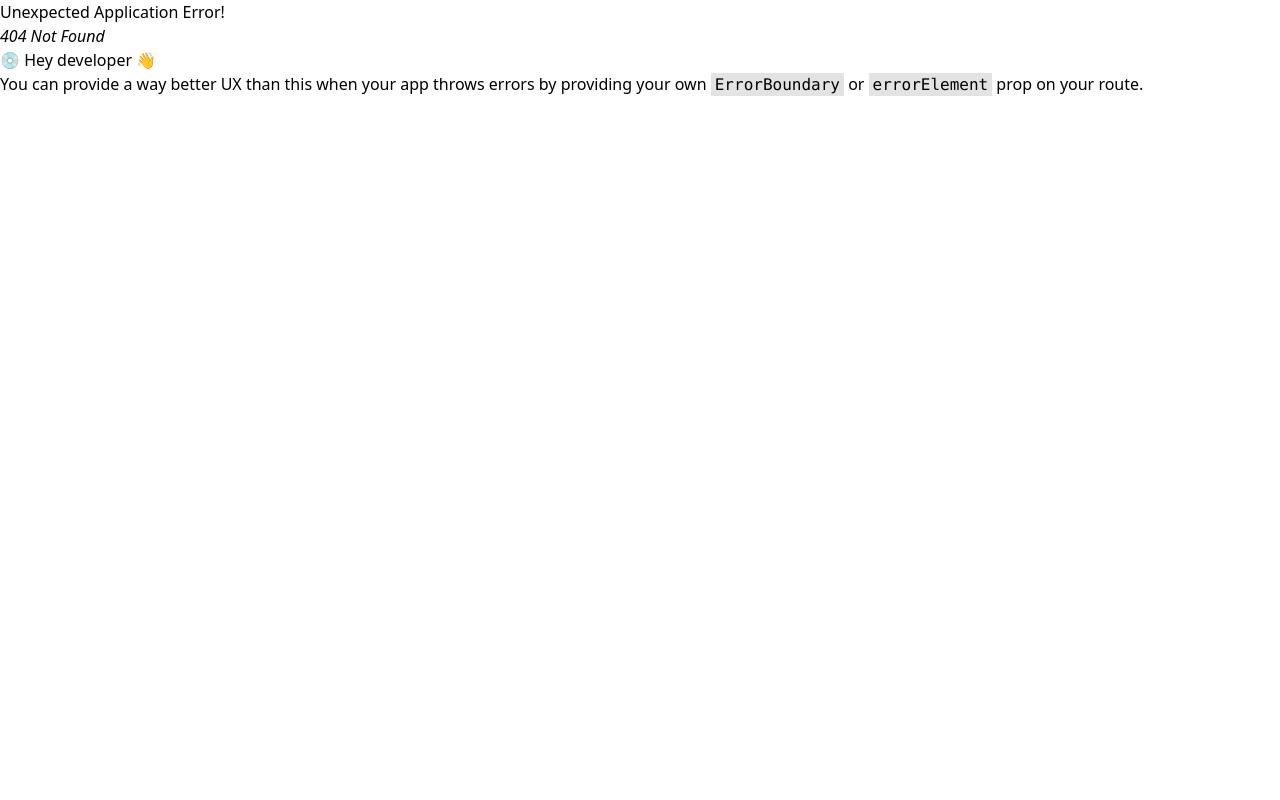
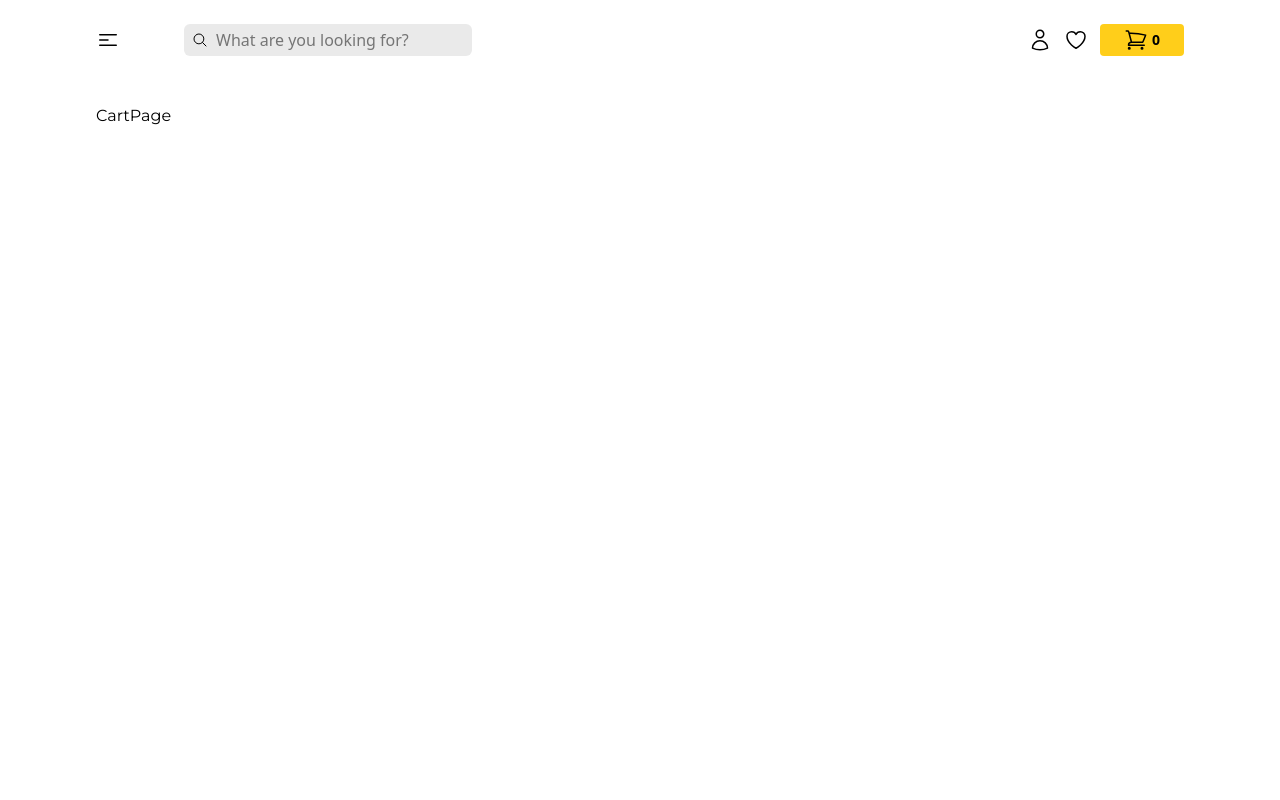
Before and after one commit to DaliborStoyanchov/mern, a React (Vite) app in the folder book-store-app/frontend/: page /cart in a window 1280 px wide. Before the commit this address had no page. Shown: the top 800 px of the page. Built offline with nearby package versions, Linux system fonts and the light colour scheme.

Commit message:
feat: add route cart page, add cart page

```diff
--- /dev/null
+++ b/book-store-app/frontend/src/pages/Books/CartPage.tsx
@@ -0,0 +1,5 @@
+const CartPage = () => {
+  return <div>CartPage</div>;
+};
+
+export default CartPage;
--- a/book-store-app/frontend/src/routers/router.tsx
+++ b/book-store-app/frontend/src/routers/router.tsx
@@ -3,6 +3,7 @@ import App from "../App.tsx";
 import Home from "../pages/Home/Home.tsx";
 import Login from "../components/Login/Login.tsx";
 import Register from "../components/Register/Register.tsx";
+import CartPage from "../pages/Books/CartPage.tsx";
 
 const router = createBrowserRouter([
   {
@@ -29,6 +30,10 @@ const router = createBrowserRouter([
         path: "/register",
         element: <Register />,
       },
+      {
+        path: "/cart",
+        element: <CartPage />,
+      },
     ],
   },
 ]);
```
